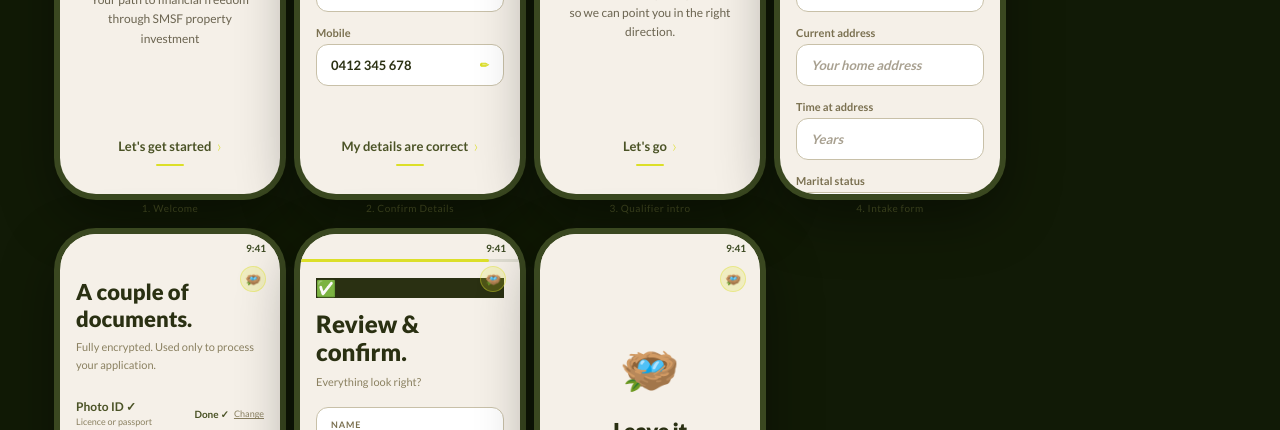
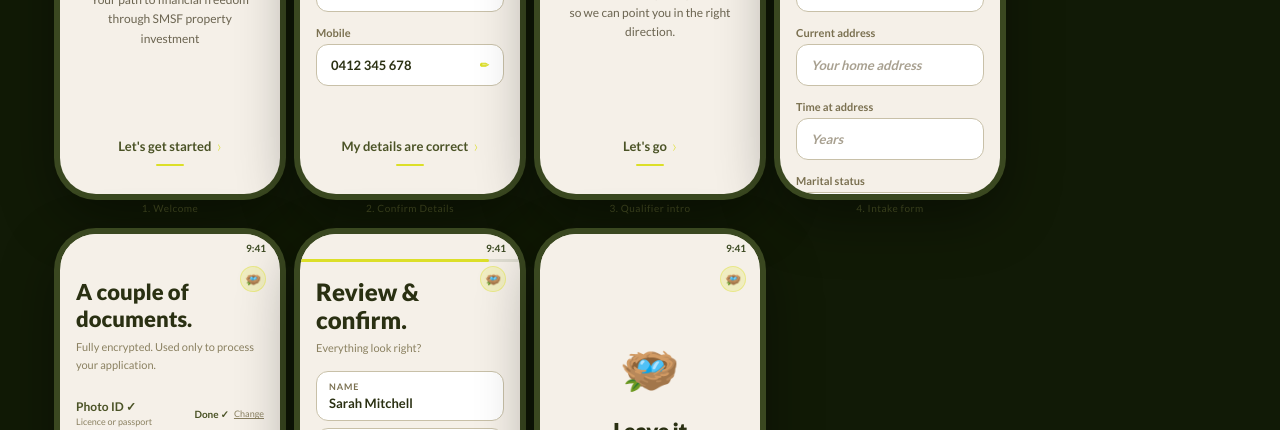
Before and after one commit to Geraldagi/corbwood-calculator, a plain HTML site: page the-nest.html in a window 1280 px wide. Shown: the part 370-800 px from the top of the page. Drawn offline with Linux system fonts and the light colour scheme.

Commit message:
Slide 6 fix: remove icon, compact review cards, clean layout

```diff
--- a/the-nest.html
+++ b/the-nest.html
@@ -97,9 +97,9 @@ body.demo-mode .main-wrap,body.demo-mode .page-header{display:none;}
 .prog-f{height:3px;background:#DCDF28;border-radius:0 2px 2px 0;}
 
 /* ── Review cards: label inside top of box (matches PRISM review style) ── */
-.rv{background:#FFFFFF;border:1.5px solid #C8C0A8;border-radius:12px;padding:11px 14px;margin-bottom:9px;flex-shrink:0;}
-.rvl{font-size:9px;font-weight:700;color:#7A7050;text-transform:uppercase;letter-spacing:.9px;margin-bottom:4px;display:block;}
-.rvv{font-size:14px;font-weight:700;color:#2A3012;}
+.rv{background:#FFFFFF;border:1.5px solid #C8C0A8;border-radius:12px;padding:9px 12px;margin-bottom:7px;flex-shrink:0;}
+.rvl{font-size:9px;font-weight:700;color:#7A7050;text-transform:uppercase;letter-spacing:.9px;margin-bottom:3px;display:block;}
+.rvv{font-size:13px;font-weight:700;color:#2A3012;}
 .rvv.pos{font-size:13px;font-weight:700;color:#4A5225;}
 </style>
 </head>
@@ -248,16 +248,13 @@ body.demo-mode .main-wrap,body.demo-mode .page-header{display:none;}
         <div class="sb" style="position:relative"><span class="time">9:41</span><div class="prog"><div class="prog-f" style="width:86%"></div></div></div>
         <div class="nh" onclick="toggleNH(this)">🪺<div class="nh-menu"><div class="nm-item">📞 Call us</div><div class="nm-item">📅 Book a time</div><div class="nm-item">❓ FAQ</div><div class="nm-item">💬 Live chat</div></div></div>
         <div class="sc-top" style="padding:16px 16px 72px">
-          <div class="ico" style="background:#2A3012;margin-bottom:12px">✅</div>
-          <h2 style="font-size:24px;font-weight:900;color:#2A3012;line-height:1.15;margin-bottom:8px">Review &<br>confirm.</h2>
-          <p class="sub" style="margin-bottom:16px">Everything look right?</p>
+          <h2 style="font-size:24px;font-weight:900;color:#2A3012;line-height:1.15;margin-bottom:6px">Review &<br>confirm.</h2>
+          <p class="sub" style="margin-bottom:14px">Everything look right?</p>
           <div class="rv"><span class="rvl">Name</span><div class="rvv">Sarah Mitchell</div></div>
 
           <div class="rv"><span class="rvl">Date of birth</span><div class="rvv">15 Mar 1985</div></div>
 
           <div class="rv"><span class="rvl">Address</span><div class="rvv">12 Beach St, Helensvale</div></div>
-
-          <div class="rv"><span class="rvl">Marital status / dependents</span><div class="rvv">Married · 0 dependents</div></div>
 
           <div class="rv"><span class="rvl">Income</span><div class="rvv">$95,000 / year</div></div>
 
```
